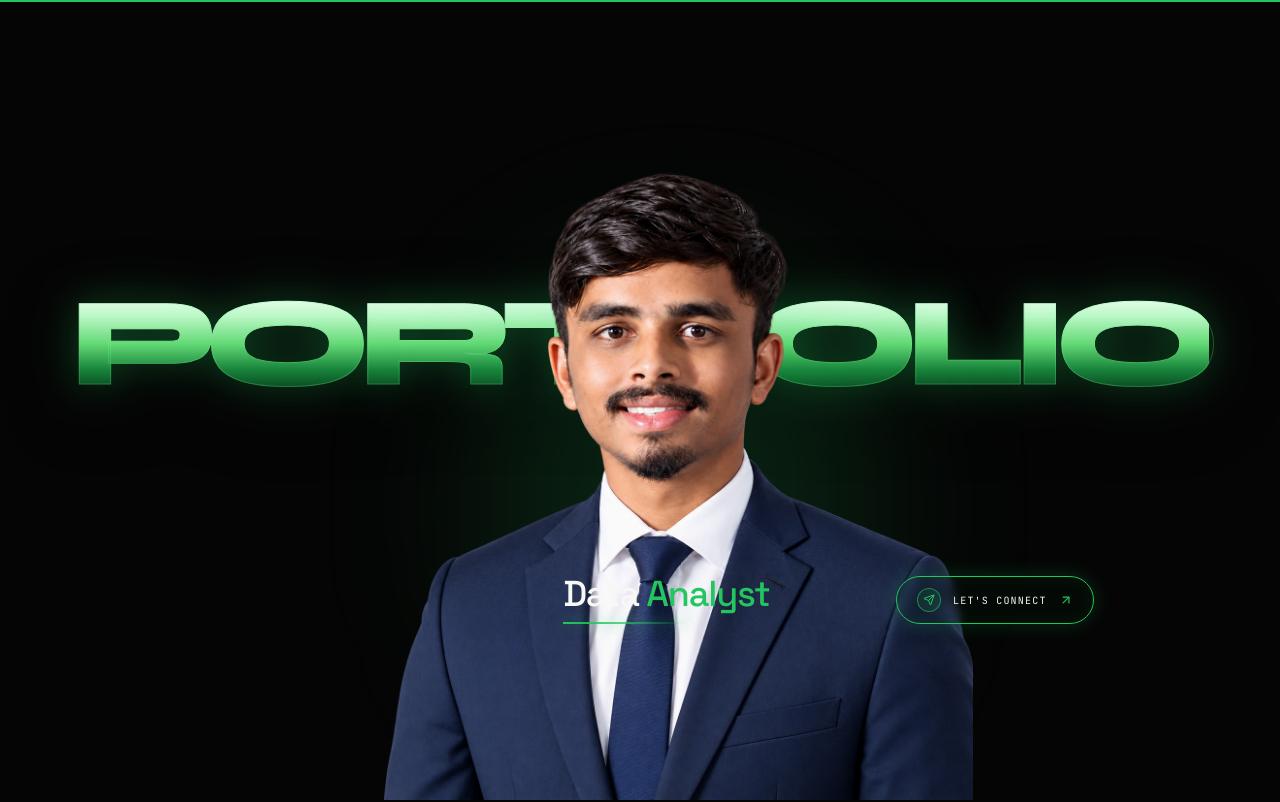
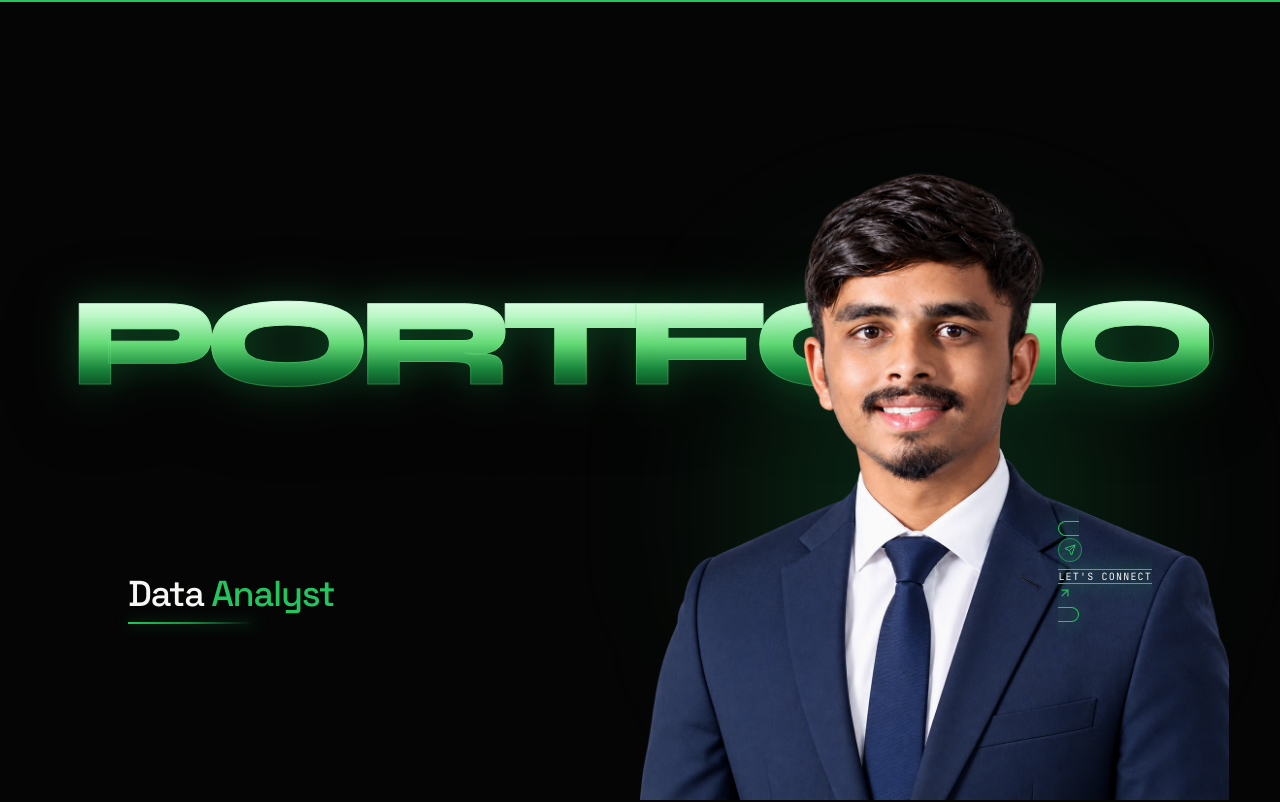
Before and after one commit to bhaskar-nb/portfolio, a Next.js app: page / in a window 1280 px wide. Shown: the top 802 px of the page. Built offline with nearby package versions, Linux system fonts and the light colour scheme.

Commit message:
Position Data Analyst below POR

```diff
--- a/components/Opening.tsx
+++ b/components/Opening.tsx
@@ -35,7 +35,7 @@ export default function Opening() {
           initial={{ opacity: 0, y: 20 }}
           animate={{ opacity: 1, y: 0 }}
           transition={{ duration: 0.95, delay: 0.08, ease: [0.22, 1, 0.36, 1] }}
-          className="absolute left-1/2 bottom-0 z-10 h-[88dvh] w-[min(46vw,760px)] min-w-[330px] -translate-x-1/2 lg:left-[calc(50%-20vw)] sm:h-[91dvh] lg:h-[94dvh]"
+          className="absolute left-1/2 bottom-0 z-10 h-[88dvh] w-[min(46vw,760px)] min-w-[330px] -translate-x-1/2 sm:h-[91dvh] lg:h-[94dvh]"
         >
           <div className="absolute inset-x-[18%] bottom-[8%] h-[62%] rounded-full bg-gold/15 blur-[80px]" />
           <Image
@@ -52,7 +52,7 @@ export default function Opening() {
           initial={{ opacity: 0, x: -20 }}
           animate={{ opacity: 1, x: 0 }}
           transition={{ duration: 0.65, delay: 0.4 }}
-          className="absolute bottom-[22%] left-[42%] z-20 sm:left-[43%] lg:left-[44%]"
+          className="absolute bottom-[22%] left-[6%] z-20 sm:left-[8%] lg:left-[9%] xl:left-[10%]"
         >
           <div className="font-display text-2xl font-medium tracking-[-0.035em] text-ink-100 sm:text-3xl lg:text-4xl">
             Data <span className="text-gold">Analyst</span>
@@ -64,11 +64,11 @@ export default function Opening() {
           initial={{ opacity: 0, x: 20 }}
           animate={{ opacity: 1, x: 0 }}
           transition={{ duration: 0.65, delay: 0.47 }}
-          className="absolute bottom-[22%] left-[70%] z-20"
+          className="absolute bottom-[22%] right-[6%] z-20 sm:right-[8%] lg:right-[9%] xl:right-[10%]"
         >
           <MagneticButton
             href="#contact"
-            className="group flex min-h-12 w-max items-center gap-3 whitespace-nowrap rounded-full border border-gold bg-gold/[0.025] px-5 font-mono text-[10px] uppercase tracking-[0.12em] text-ink-100 shadow-[0_0_20px_rgba(34,197,94,0.22),inset_0_0_18px_rgba(34,197,94,0.08)] backdrop-blur-sm transition-all duration-300 hover:-translate-y-0.5 hover:bg-gold/10 hover:shadow-[0_0_34px_rgba(34,197,94,0.42),inset_0_0_22px_rgba(34,197,94,0.12)]"
+            className="group min-h-12 w-max gap-3 whitespace-nowrap rounded-full border border-gold bg-gold/[0.025] px-5 font-mono text-[10px] uppercase tracking-[0.12em] text-ink-100 shadow-[0_0_20px_rgba(34,197,94,0.22),inset_0_0_18px_rgba(34,197,94,0.08)] backdrop-blur-sm transition-all duration-300 hover:-translate-y-0.5 hover:bg-gold/10 hover:shadow-[0_0_34px_rgba(34,197,94,0.42),inset_0_0_22px_rgba(34,197,94,0.12)]"
           >
             <span className="flex h-6 w-6 shrink-0 items-center justify-center rounded-full border border-gold/60 bg-gold/10 text-gold transition-transform duration-300 group-hover:rotate-[-8deg]">
               <Send size={12} />
```
